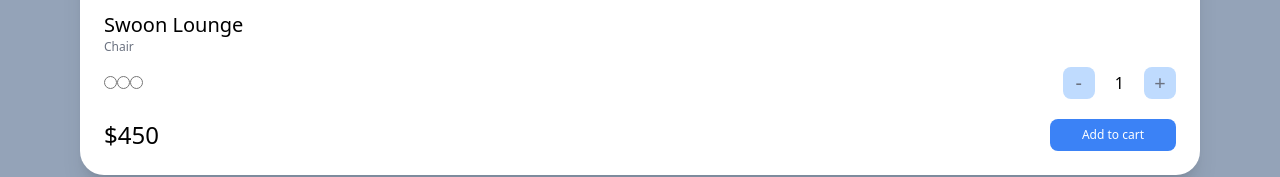
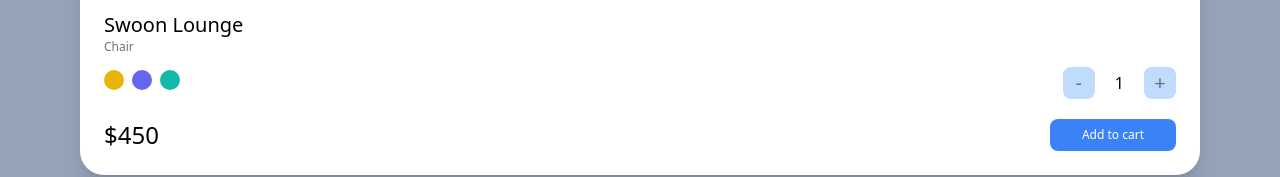
Before and after one commit to wooder2050/carrot-market, a Next.js app: page / in a window 1280 px wide. Shown: the part 1007-1184 px from the top of the page. Built offline with nearby package versions, Linux system fonts and the light colour scheme.

Commit message:
2.4 Modifiers

```diff
--- a/pages/index.tsx
+++ b/pages/index.tsx
@@ -17,13 +17,16 @@
           <span>Total</span>
           <span className="font-semibold">$10</span>
         </div>
-        <div
+        <button
           className="mt-5 bg-blue-500 text-white p-3
           text-center rounded-xl w-3/4 mx-auto
+          hover:bg-teal-500 hover:text-black
+          active:bg-yellow-500 focus:bg-red-500
+          block
          "
         >
           Checkout
-        </div>
+        </button>
       </div>
       <div className="bg-white overflow-hidden rounded-3xl shadow-xl">
         <div className="bg-blue-500 p-6 pb-14">
@@ -60,10 +63,10 @@
           <span className="font-medium text-xl">Swoon Lounge</span>
           <span className="text-xs text-gray-500">Chair</span>
           <div className="mt-3 mb-5 flex justify-between items-center">
-            <div>
-              <input type="radio" />
-              <input type="radio" />
-              <input type="radio" />
+            <div className="space-x-2">
+              <button className="w-5 h-5 rounded-full bg-yellow-500" />
+              <button className="w-5 h-5 rounded-full bg-indigo-500" />
+              <button className="w-5 h-5 rounded-full bg-teal-500" />
             </div>
             <div className="flex items-center space-x-5">
               <button className=" rounded-lg bg-blue-200 flex justify-center items-center aspect-square w-8 text-xl text-gray-500">
```
